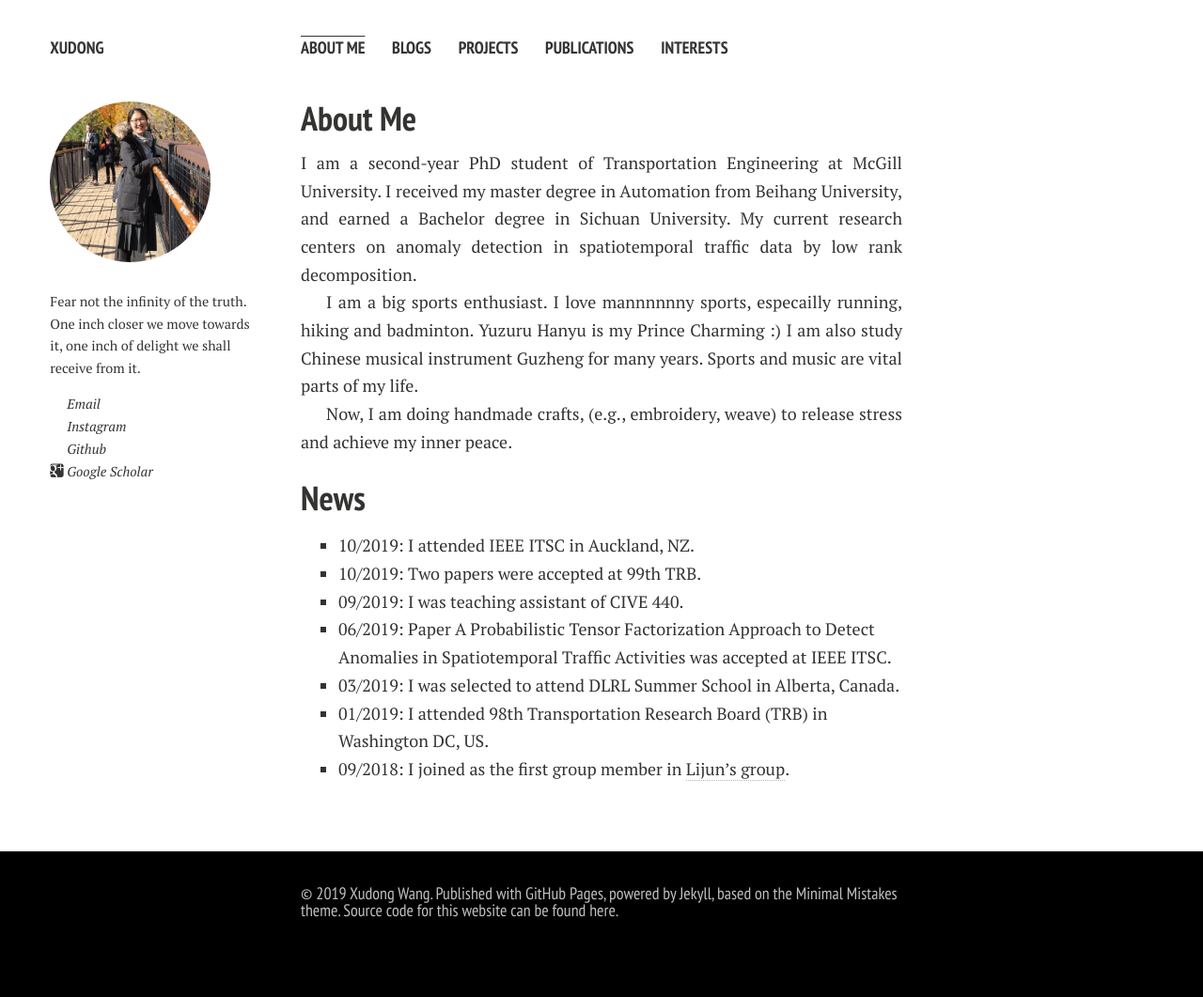
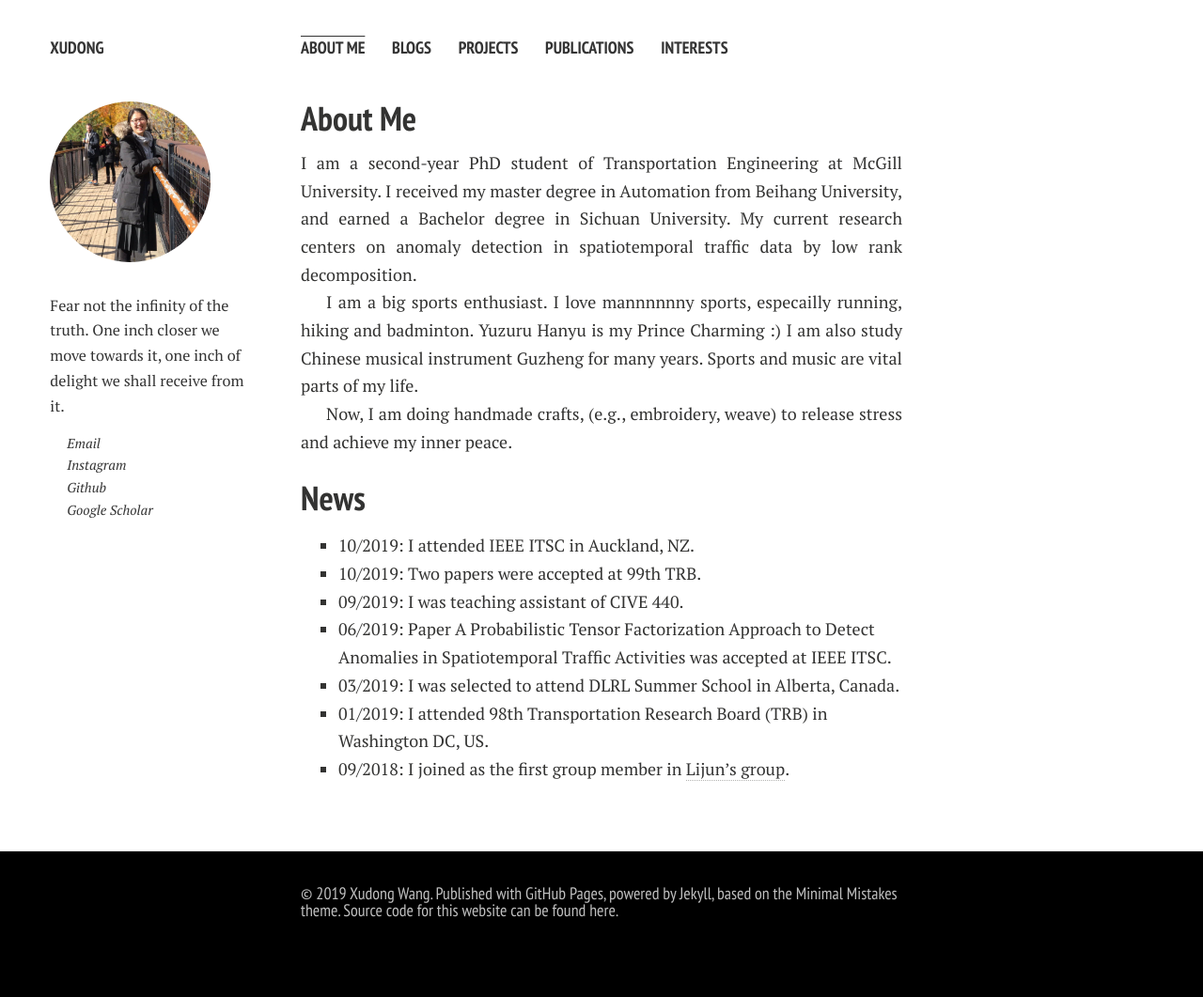
Before and after one commit to eveyuyi/Kaimaoge.github.io, a Jekyll site: the page built from index.md, in a window 1280 px wide. Shown: the whole page at 94% size. Built offline with Jekyll 4.4.1, drawn with Linux system fonts in a browser that asks for light colours; nearby versions of some CDN libraries; some web fonts are replaced; our own code applies the rules of GitHub Pages for plain Markdown files.

Commit message:
Update author-bio.html

```diff
--- a/_includes/author-bio.html
+++ b/_includes/author-bio.html
@@ -1,5 +1,5 @@
 <img src="{{ site.url }}/images/{{ site.owner.avatar }}" class="bio-photo" alt="{{ site.owner.name }} bio photo" width="100" height="100"></a>
-{% if site.owner.introduction %}<p style="text-indent:0;margin-top:1.5em;font-style: inherit; font-size: 0.8rem;"><a href="./" target="_blank"><i class=""></i>{{ site.owner.introduction }}</a></p>{% endif %}
+{% if site.owner.introduction %}<p style="text-indent:0;margin-top:1.5em;font-style: inherit; font-size: 0.9rem;"><a href="./" target="_blank"><i class=""></i>{{ site.owner.introduction }}</a></p>{% endif %}
 <!-- <h4>{{ site.owner.name }}</h4> -->
 <p>{{ site.owner.bio }}</p>
 {% if site.owner.email %}<p style="text-indent:0;margin-top:2.5em;"><a href="mailto:{{ site.owner.email }}" target="_blank"><i class="icon-mail"></i> Email</a></p>{% endif %}
@@ -9,6 +9,6 @@
 {% if site.owner.linkedin %}<p style="text-indent:0;"><a href="http://linkedin.com/in/{{ site.owner.linkedin }}" target="_blank"><i class="icon-linkedin"></i> LinkedIn</a></p>{% endif %}
 {% if site.owner.instagram %}<p style="text-indent:0;"><a href="http://instagram.com/{{ site.owner.instagram }}" target="_blank"><i class="icon-instagram"></i> Instagram</a></p>{% endif %}
 {% if site.owner.github %}<p style="text-indent:0;"><a href="http://github.com/{{ site.owner.github }}" target="_blank"><i class="icon-github"></i> Github</a></p>{% endif %}
-{% if site.owner.google_scholar %}<p style="text-indent:0;"><a href="https://scholar.google.com/citations?user=UNLmdv4AAAAJ&hl=en" target="_blank"><i class="icon-google-plus"></i> Google Scholar</a></p>{% endif %}
+{% if site.owner.google_scholar %}<p style="text-indent:0;"><a href="https://scholar.google.com/citations?user=UNLmdv4AAAAJ&hl=en" target="_blank"><i class="icon-google2"></i> Google Scholar</a></p>{% endif %}
 {% if site.owner.lastfm %}<p style="text-indent:0;"><a href="http://lastfm.com/{{ site.owner.lastfm }}" target="_blank"><i class="icon-lastfm"></i> Last.fm</a></p>{% endif %}
 {% if site.owner.tumblr %}<p style="text-indent:0;"><a href="http://{{ site.owner.tumblr }}.tumblr.com" target="_blank"><i class="icon-tumblr"></i> Tumblr</a></p>{% endif %}
```
